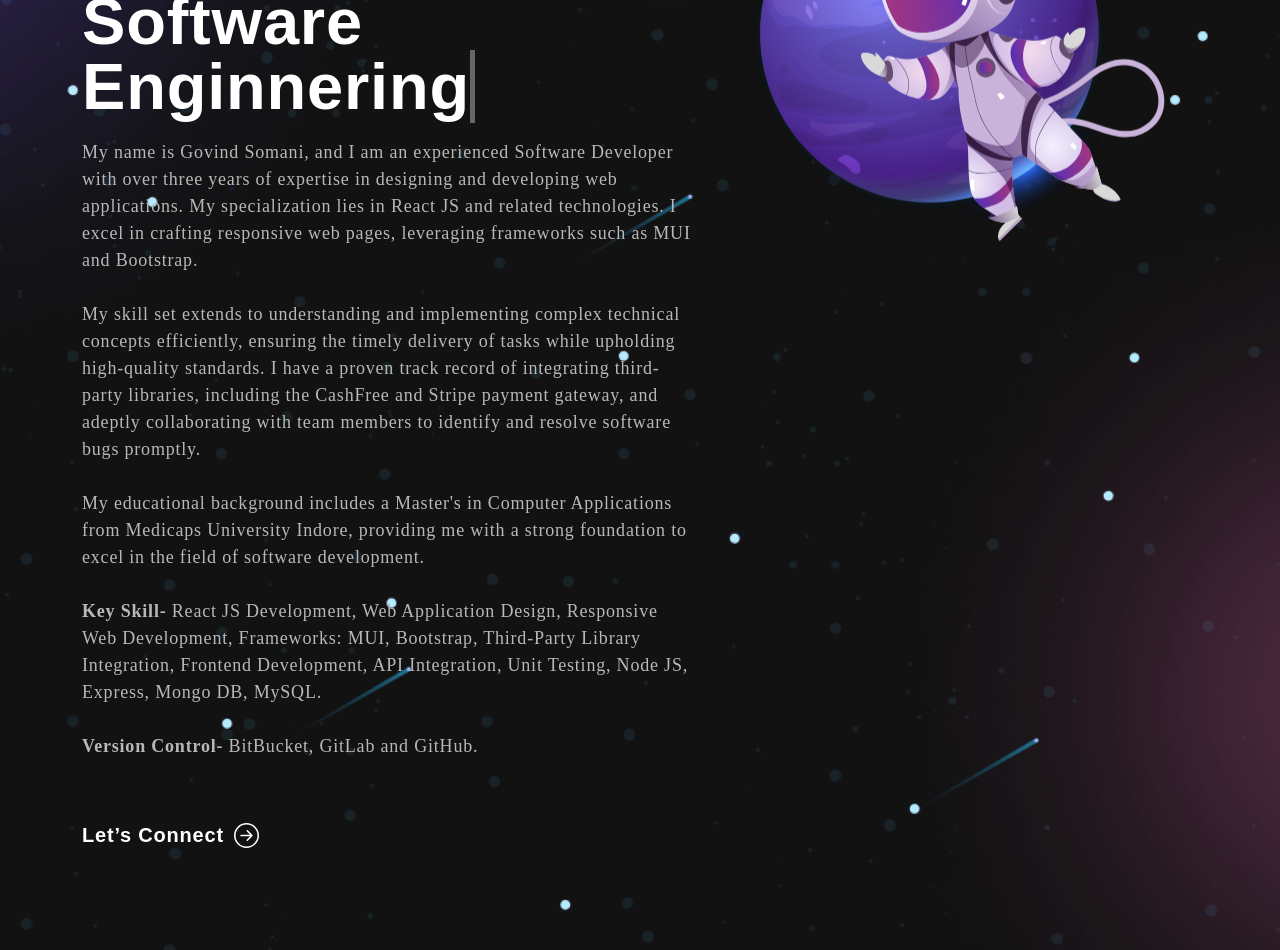
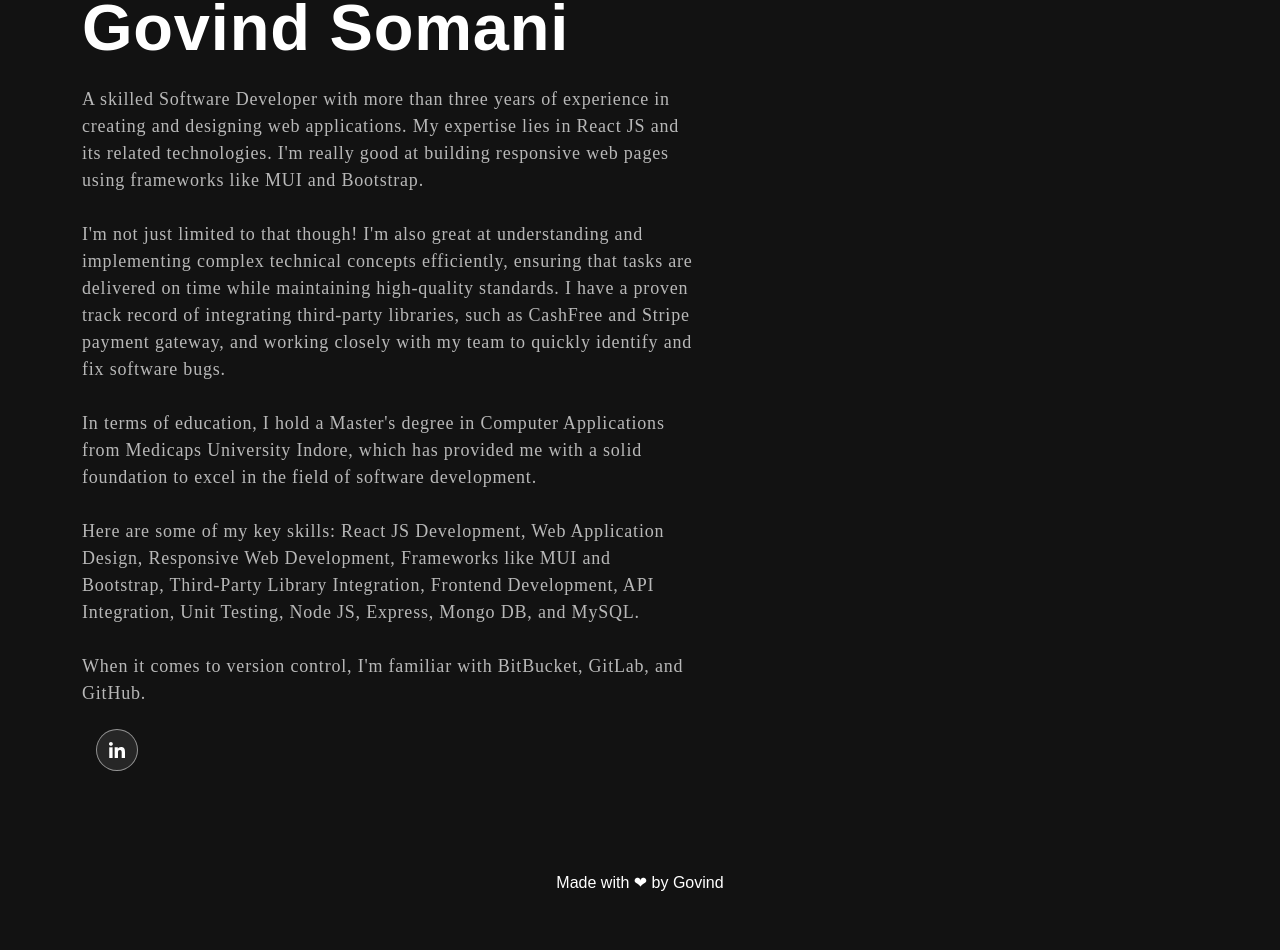
Before and after one commit to Govind-somani/Govind_Potfolio, a React (Create React App) app: page / in a window 1280 px wide. Shown: the part 400-1350 px from the top of the page. Built offline with nearby package versions, Linux system fonts and the light colour scheme.

Commit message:
fix the ui and conde refactor

```diff
--- a/src/App.css
+++ b/src/App.css
@@ -234,7 +234,7 @@ nav.navbar .navbar-toggler[aria-expanded="true"] .navbar-toggler-icon {
 .banner {
   margin-top: 0;
   padding: 260px 0 100px 0;
-  background-image: url('./assets/img/banner-bg.png');
+  /* background-image: url('./assets/img/banner-bg.png'); */
   background-position: top center;
   background-size: cover;
   background-repeat: no-repeat;
@@ -248,6 +248,7 @@ nav.navbar .navbar-toggler[aria-expanded="true"] .navbar-toggler-icon {
   font-size: 20px;
   margin-bottom: 16px;
   display: inline-block;
+  width: max-content;
 }
 .banner h1 {
   font-size: 65px;
@@ -283,7 +284,14 @@ nav.navbar .navbar-toggler[aria-expanded="true"] .navbar-toggler-icon {
   margin-left: 25px;
 }
 .banner img {
-  animation: updown 3s linear infinite;
+  /* animation: updown 3s linear infinite; */
+}
+.footer {
+  display: flex;
+  justify-content: center;
+  grid-gap: 6px;
+  align-items: center;
+  /* margin-top: -42px; */
 }
 @keyframes updown {
     0% {
@@ -573,7 +581,7 @@ nav.navbar .navbar-toggler[aria-expanded="true"] .navbar-toggler-icon {
 /************ Footer Css ************/
 .footer {
   padding: 0 0 50px 0;
-  background-image: url('./assets/img/footer-bg.png');
+  /* background-image: url('./assets/img/footer-bg.png'); */
   background-position: center center;
   background-size: cover;
   background-repeat: no-repeat;
--- a/src/App.js
+++ b/src/App.js
@@ -23,12 +23,14 @@ const App = () => {
           <Route exact path="/" element={<Banner />} />
           <Route exact path="/skills" element={<Skills />} />
           <Route exact path="/projects" element={<Projects />} />
-          <Route exact path="/contact" element={<Contact />} />
+          {/* <Route exact path="/contact" element={<Contact />} /> */}
           <Route exact path="/about" element={<About />} />
           <Route exact path="/footer" element={<Footer />} />
           <Route exact path="*" element={<PageNotFound />} />
         </Routes>
       </Router>
+
+      <div className="footer">Made with ❤ by Govind</div>
 
       {/* <NavBar />
       <Banner />
--- a/src/components/Banner.js
+++ b/src/components/Banner.js
@@ -5,6 +5,7 @@ import { ArrowRightCircle } from "react-bootstrap-icons";
 import "animate.css";
 import TrackVisibility from "react-on-screen";
 import { useNavigate } from "react-router-dom";
+import navIcon1 from "../assets/img/nav-icon1.svg";
 
 export const Banner = () => {
   const [loopNum, setLoopNum] = useState(0);
@@ -16,15 +17,15 @@ export const Banner = () => {
   const period = 2000;
   const navigate = useNavigate();
 
-  useEffect(() => {
-    let ticker = setInterval(() => {
-      tick();
-    }, delta);
+  // useEffect(() => {
+  //   let ticker = setInterval(() => {
+  //     // tick();
+  //   }, delta);
 
-    return () => {
-      clearInterval(ticker);
-    };
-  }, [text]);
+  //   return () => {
+  //     clearInterval(ticker);
+  //   };
+  // }, [text]);
 
   const tick = () => {
     let i = loopNum % toRotate.length;
@@ -59,66 +60,78 @@ export const Banner = () => {
     <section className="banner" id="home">
       <Container>
         <Row className="aligh-items-center">
-          <Col xs={12} md={6} xl={7}>
-            <TrackVisibility>
-              {({ isVisible }) => (
+          <Col xs={12} md={10} xl={7}>
+            {/* <TrackVisibility> */}
+            {/* {({ isVisible }) => ( */}
             <div
-                  className={
-                    isVisible ? "animate__animated animate__fadeIn" : ""
-                  }
+              // className={
+              //   isVisible ? "animate__animated animate__fadeIn" : ""
+              // }
+              className="roles"
             >
               <span className="tagline">Welcome to my Portfolio</span>
               <h1>
-                    {`Hi! I'm Govind `}{" "}
+                {`Hey there! I'm Govind Somani `}{" "}
                 <span
                   className="txt-rotate"
                   dataPeriod="1000"
                   data-rotate='[ "Sr. Software Enginnering", "Team Leader" ]'
                 >
-                      <span className="wrap">{text}</span>
+                  {/* <span className="wrap">{text}</span> */}
                 </span>
               </h1>
               <p style={{ fontFamily: "Poppins" }}>
-                    My name is Govind Somani, and I am an experienced Software
-                    Developer with over three years of expertise in designing
-                    and developing web applications. My specialization lies in
-                    React JS and related technologies. I excel in crafting
-                    responsive web pages, leveraging frameworks such as MUI and
-                    Bootstrap.
+                A skilled Software Developer with more than three years of
+                experience in creating and designing web applications. My
+                expertise lies in React JS and its related technologies. I'm
+                really good at building responsive web pages using frameworks
+                like MUI and Bootstrap.
                 <br />
                 <br />
-                    My skill set extends to understanding and implementing
-                    complex technical concepts efficiently, ensuring the timely
-                    delivery of tasks while upholding high-quality standards. I
-                    have a proven track record of integrating third-party
-                    libraries, including the CashFree and Stripe payment
-                    gateway, and adeptly collaborating with team members to
-                    identify and resolve software bugs promptly.
+                I'm not just limited to that though! I'm also great at
+                understanding and implementing complex technical concepts
+                efficiently, ensuring that tasks are delivered on time while
+                maintaining high-quality standards. I have a proven track record
+                of integrating third-party libraries, such as CashFree and
+                Stripe payment gateway, and working closely with my team to
+                quickly identify and fix software bugs.
                 <br />
                 <br />
-                    My educational background includes a Master's in Computer
-                    Applications from Medicaps University Indore, providing me
-                    with a strong foundation to excel in the field of software
+                In terms of education, I hold a Master's degree in Computer
+                Applications from Medicaps University Indore, which has provided
+                me with a solid foundation to excel in the field of software
                 development.
                 <br />
                 <br />
-                    <b>Key Skill-</b> React JS Development, Web Application
-                    Design, Responsive Web Development, Frameworks: MUI,
-                    Bootstrap, Third-Party Library Integration, Frontend
-                    Development, API Integration, Unit Testing, Node JS,
-                    Express, Mongo DB, MySQL.
+                Here are some of my key skills: React JS Development, Web
+                Application Design, Responsive Web Development, Frameworks like
+                MUI and Bootstrap, Third-Party Library Integration, Frontend
+                Development, API Integration, Unit Testing, Node JS, Express,
+                Mongo DB, and MySQL.
                 <br />
                 <br />
-                    <b>Version Control-</b> BitBucket, GitLab and GitHub.
+                When it comes to version control, I'm familiar with BitBucket,
+                GitLab, and GitHub.
               </p>
-                  <button onClick={() => handleContact()}>
+              {/* <button onClick={() => handleContact()}>
                 Let’s Connect <ArrowRightCircle size={25} />
-                  </button>
+              </button> */}
+              <div className="social-icon">
+                <a
+                  href="https://www.linkedin.com/in/govind-somani"
+                  target={"_blank"}
+                  rel="noreferrer"
+                  title="Visit LinkedIn Profile"
+                >
+                  {" "}
+                  <img src={navIcon1} alt="" />
+                </a>
               </div>
-              )}
-            </TrackVisibility>
+            </div>
+            {/* )} */}
+            {/* </TrackVisibility> */}
           </Col>
-          <Col xs={12} md={6} xl={5}>
+          {/* <Col xs={12} md={6} xl={5}>
             <TrackVisibility>
               {({ isVisible }) => (
                 <div
@@ -130,7 +143,7 @@ export const Banner = () => {
                 </div>
               )}
             </TrackVisibility>
-          </Col>
+          </Col> */}
         </Row>
       </Container>
     </section>
--- a/src/components/NavBar.js
+++ b/src/components/NavBar.js
@@ -83,7 +83,7 @@ export const NavBar = () => {
               >
                 Projects
               </Nav.Link>
-              <Nav.Link
+              {/* <Nav.Link
                 href="/contact"
                 className={
                   activeLink === "contact"
@@ -93,7 +93,7 @@ export const NavBar = () => {
                 onClick={() => onUpdateActiveLink("contact")}
               >
                 Contact
-              </Nav.Link>
+              </Nav.Link> */}
             </Nav>
             <span className="navbar-text">
               <div className="social-icon">
@@ -105,15 +105,15 @@ export const NavBar = () => {
                   {" "}
                   <img src={navIcon1} alt="" />
                 </a>
-                <a href="#">
+                {/* <a href="#">
                   <img src={navIcon3} alt="" />
-                </a>
+                </a> */}
               </div>
-              <HashLink to="#connect">
+              {/* <HashLink to="#connect">
                 <button className="vvd">
                   <span>Let’s Connect</span>
                 </button>
-              </HashLink>
+              </HashLink> */}
             </span>
           </Navbar.Collapse>
         </Container>
```
Lines whose indentation alone changed are shown as unchanged.
